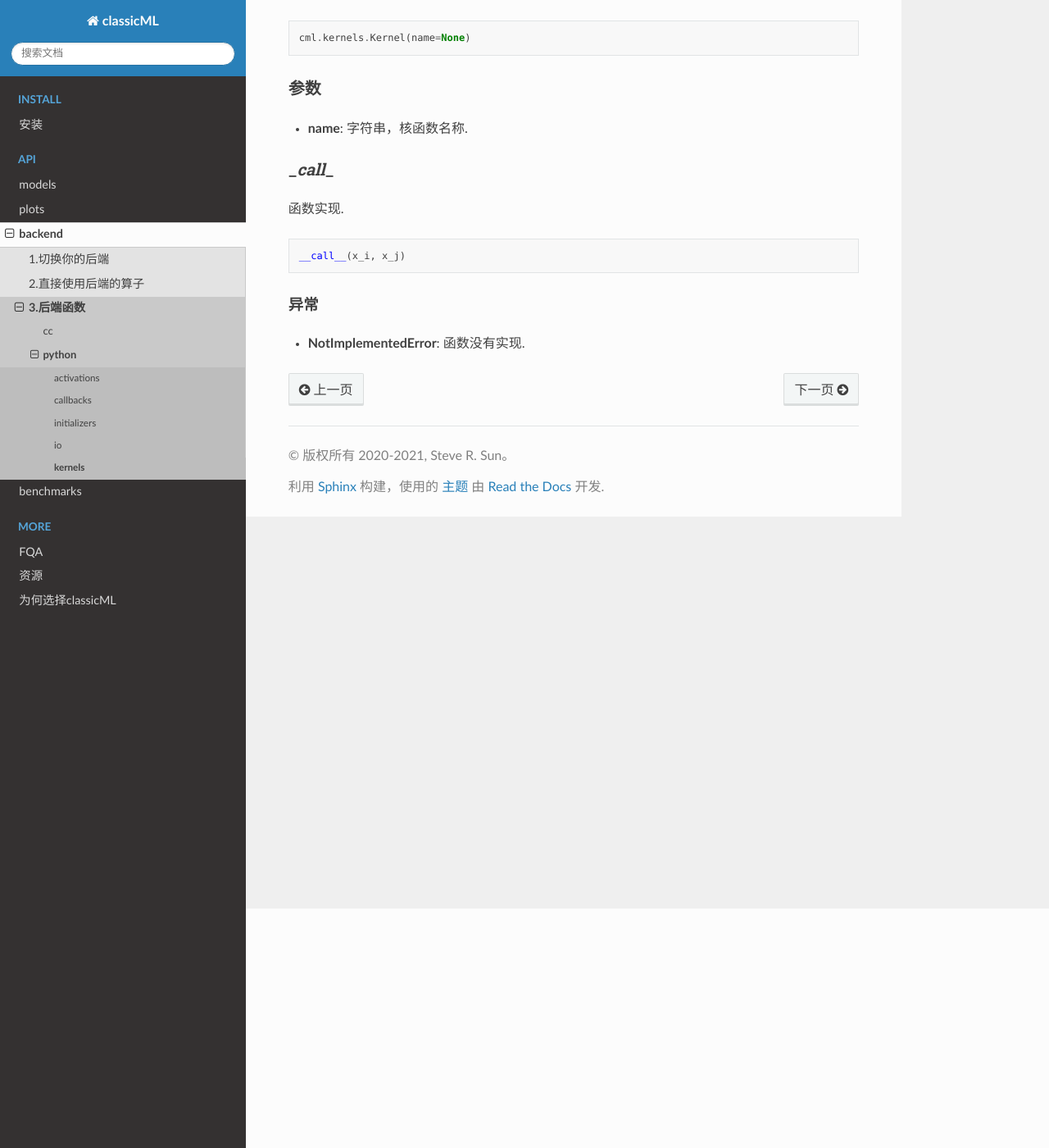
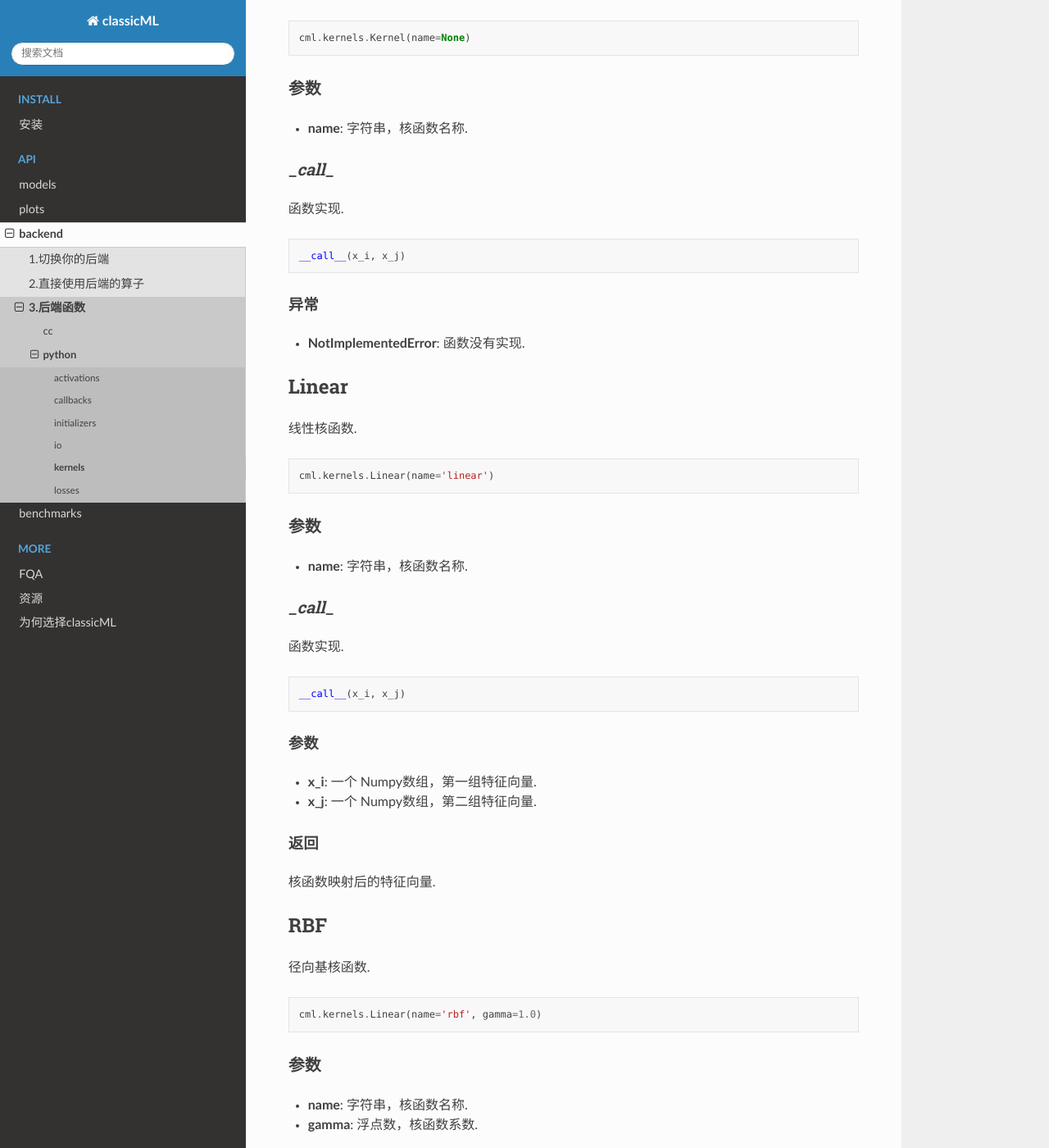
Before and after one commit to sun1638650145/classicML, a Sphinx documentation site: the page built from docs/source/backend/python/kernels.md, in a window 1280 px wide and 1400 px high, scrolled down 292 px. Shown: the whole window at 82% size. Built offline with Sphinx 7.4.7 and the Read the Docs theme 2.0.0, drawn with Linux system fonts in a browser that asks for light colours; some of the changed text lies outside the part shown.

Commit message:
update docs/backend/kernels & add docs/backend/losses

````diff
--- a/docs/source/backend/python/index.rst
+++ b/docs/source/backend/python/index.rst
@@ -13,3 +13,4 @@ python
    initializers
    io
    kernels
+   losses
--- a/docs/source/backend/python/kernels.md
+++ b/docs/source/backend/python/kernels.md
@@ -25,3 +25,62 @@ __call__(x_i, x_j)
 #### 异常
 
 * <b>NotImplementedError</b>: 函数没有实现.
+
+## Linear
+
+线性核函数.
+
+```python
+cml.kernels.Linear(name='linear')
+```
+
+### 参数
+
+* <b>name</b>: 字符串，核函数名称.
+
+### \__call__
+
+函数实现.
+
+```python
+__call__(x_i, x_j)
+```
+
+#### 参数
+
+* <b>x_i</b>: 一个 Numpy数组，第一组特征向量.
+* <b>x_j</b>: 一个 Numpy数组，第二组特征向量.
+
+#### 返回
+
+核函数映射后的特征向量.
+
+## RBF
+
+径向基核函数.
+
+```python
+cml.kernels.Linear(name='rbf', gamma=1.0)
+```
+
+### 参数
+
+* <b>name</b>: 字符串，核函数名称.
+* <b>gamma</b>: 浮点数，核函数系数.
+
+### \__call__
+
+函数实现.
+
+```python
+__call__(x_i, x_j)
+```
+
+#### 参数
+
+* <b>x_i</b>: 一个 Numpy数组，第一组特征向量.
+* <b>x_j</b>: 一个 Numpy数组，第二组特征向量.
+
+#### 返回
+
+核函数映射后的特征向量.
````
Also changed, not shown: docs/source/backend/python/losses.md (added, +3 -0 lines), 3 other files.
